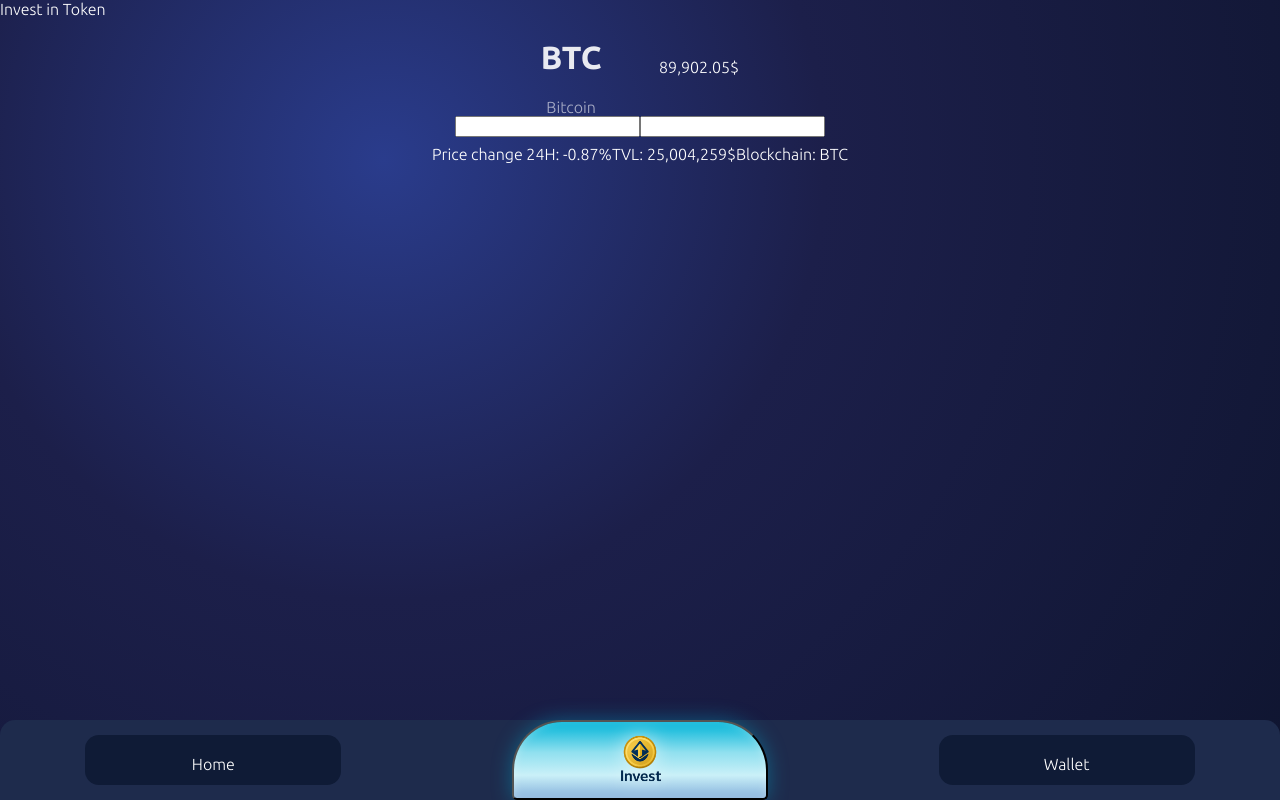
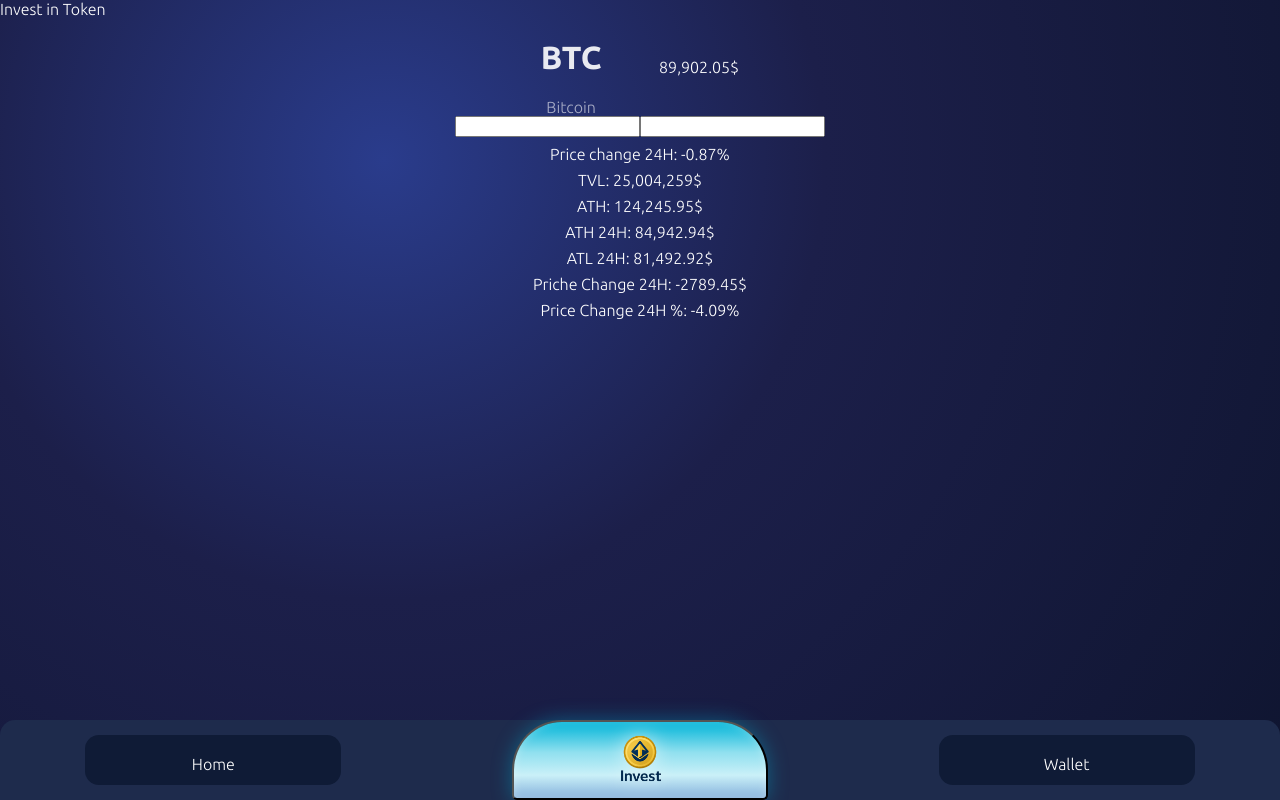
Before and after one commit to r1derPUSH/crypto-trail, a React (Vite) app: page /#/invest-unique-token in a window 1280 px wide. Built offline with nearby package versions, Linux system fonts and the light colour scheme.

Commit message:
Created basic tsx for token-section

```diff
--- a/src/components/InvestPageSection/Invest/CoinHolder/CoinHolder.tsx
+++ b/src/components/InvestPageSection/Invest/CoinHolder/CoinHolder.tsx
@@ -7,9 +7,14 @@ type CoinHolder = {
   image: string;
 };
 
-function CoinHolder({ shortName, price, image }: CoinHolder) {
+function CoinHolder({ shortName, price, image, setTokenInfo }: CoinHolder) {
   const navigate = useNavigate();
   const handleNavigate = () => {
+    setTokenInfo({
+      shortName: shortName,
+      price: price,
+      image: image,
+    });
     navigate("/invest-unique-token");
   };
 
--- a/src/components/InvestPageSection/Invest/InvestPage.tsx
+++ b/src/components/InvestPageSection/Invest/InvestPage.tsx
@@ -10,10 +10,15 @@ type Data = {
   symbol: string;
   image: string;
   current_price: number;
+  price_change_percentage_24h: number;
+  ath: number;
+  high_24h: number;
+  low_24h: number;
+  price_change_24h: number;
   id?: string;
 };
 
-function InvestPage({ setTokenInfo }) {
+function InvestPage({ setTokenInfo }: { setTokenInfo: any }) {
   const [data, setData] = useState<Data[]>([]);
   const [search, setSearch] = useState("");
   const navigation = useNavigate();
@@ -33,7 +38,7 @@ function InvestPage({ setTokenInfo }) {
       );
       const response = await res.json();
       setData(response);
-      setTokenInfo(response);
+      console.log(response);
     } catch (err) {
       console.error(`ERROR: ${err}`);
     }
@@ -71,7 +76,14 @@ function InvestPage({ setTokenInfo }) {
         <div className="coins-holder">
           {filtered.map((item) => (
             <CoinHolder
+              setTokenInfo={setTokenInfo}
               shortName={item.symbol}
+              name={item.name}
+              priceChange24H={item.price_change_24h}
+              price_change_24H_in_percentage={item.price_change_percentage_24h}
+              ath={item.ath}
+              ath_today={item.high_24h}
+              atl_today={item.low_24h}
               price={item.current_price}
               image={item.image}
               key={item.id}
--- a/src/components/InvestTokenSection/InvestCurrentTokenSectionPage/InvestToken.css
+++ b/src/components/InvestTokenSection/InvestCurrentTokenSectionPage/InvestToken.css
@@ -28,16 +28,21 @@
   opacity: 0.6;
 }
 
+/* inputs */
+
 .invest-token-functional {
   display: flex;
   justify-content: space-around;
   align-items: center;
 }
 
+/* other info */
+
 .other-token-info {
   display: flex;
   justify-content: center;
   align-items: center;
+  flex-direction: column;
   text-align: center;
   color: #fff;
 }
--- a/src/components/InvestTokenSection/InvestCurrentTokenSectionPage/InvestToken.tsx
+++ b/src/components/InvestTokenSection/InvestCurrentTokenSectionPage/InvestToken.tsx
@@ -1,4 +1,3 @@
-import React from "react";
 import "./InvestToken.css";
 import Footer from "../../MainSection/Footer/Footer";
 
@@ -24,7 +23,11 @@ function InvestToken() {
         <div className="other-token-info">
           <span>Price change 24H: -0.87%</span>
           <span>TVL: 25,004,259$</span>
-          <span>Blockchain: BTC</span>
+          <span>ATH: 124,245.95$</span>
+          <span>ATH 24H: 84,942.94$</span>
+          <span>ATL 24H: 81,492.92$</span>
+          <span>Priche Change 24H: -2789.45$</span>
+          <span>Price Change 24H %: -4.09%</span>
         </div>
       </div>
 
```
